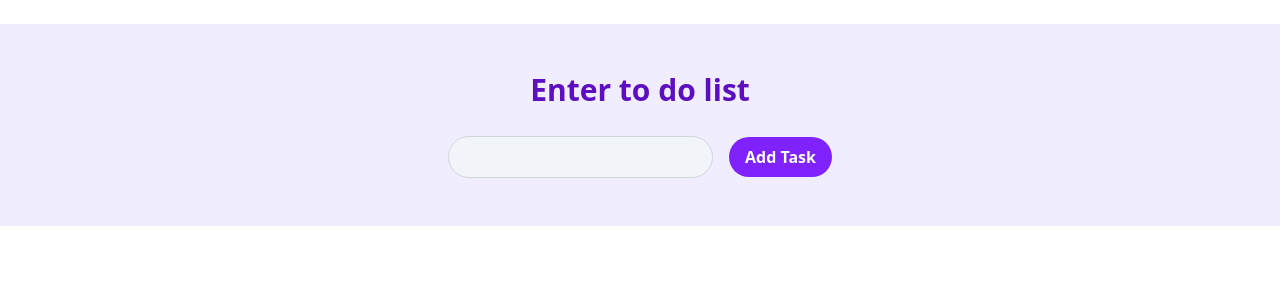
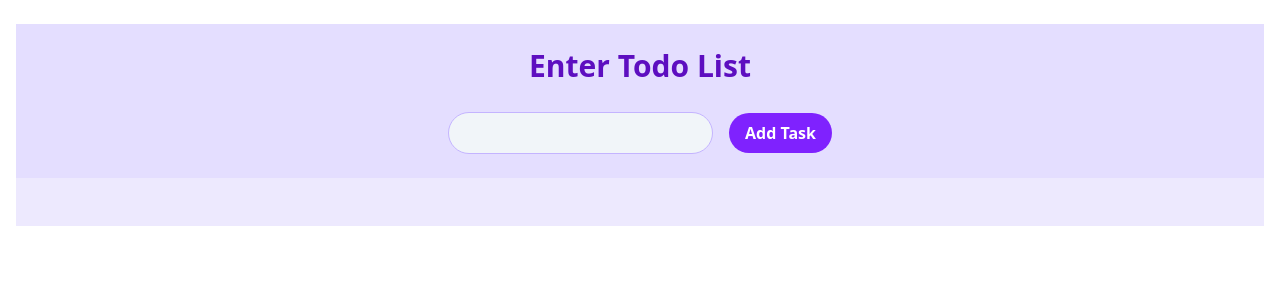
Before and after one commit to SupaluckSingjan/React-SimpleTodo, a React (Vite) app: page / in a window 1280 px wide. Shown: the top 300 px of the page. Built offline with nearby package versions, Linux system fonts and the light colour scheme.

Commit message:
Styled the Todo list

```diff
--- a/src/App.jsx
+++ b/src/App.jsx
@@ -5,7 +5,7 @@ function App() {
 
 
   return (
-    <div className="container mx-auto px-4 py-6 my-6 bg-violet-100/80">
+    <div className="container mx-auto px-4">
       <Task />
     </div>
   )
--- a/src/Components/Task.jsx
+++ b/src/Components/Task.jsx
@@ -16,20 +16,20 @@ const Task = () => {
     return <>
 
     {/* Add a single Todo list. */}
-    <div className="addTask text-center my-6">
-        <h2 className="text-violet-800 text-3xl font-bold text-center mb-6">Enter to do list</h2>
+    <div className="addTask text-center py-6 mt-6 bg-violet-200/80">
+        <h2 className="text-violet-800 text-3xl font-bold text-center mb-6">Enter Todo List</h2>
           <input onChange={handleChange} className="mt-1 px-4 py-2 bg-slate-100
-          rounded-full focus:outline-violet-500 text-md leading-6
-          text-slate-900 border border-gray-300" />
+          rounded-full focus:outline-violet-600 text-md leading-6
+          text-slate-900 border border-violet-300" />
           <button onClick={addTask} className="ml-4 px-4 py-2 bg-slate-100 rounded-full
           focus:outline-violet-500 font-bold text-md leading-6 bg-violet-600 hover:bg-violet-800 text-white cursor-pointer">
             Add Task</button>
       </div>
 
       {/* Show the Todo list. */}
-      <div className="todo-list">
+      <div className="todo-list py-6 bg-violet-100 text-violet-800 text-md">
         {todoList.map((task) => {
-          return <div>{task}</div>
+          return <div className="mx-auto px-4 py-4 w-sm bg-slate-100 border border-b-3 border-violet-300/60">{task}</div>
         })}
       </div>
     </>
```
